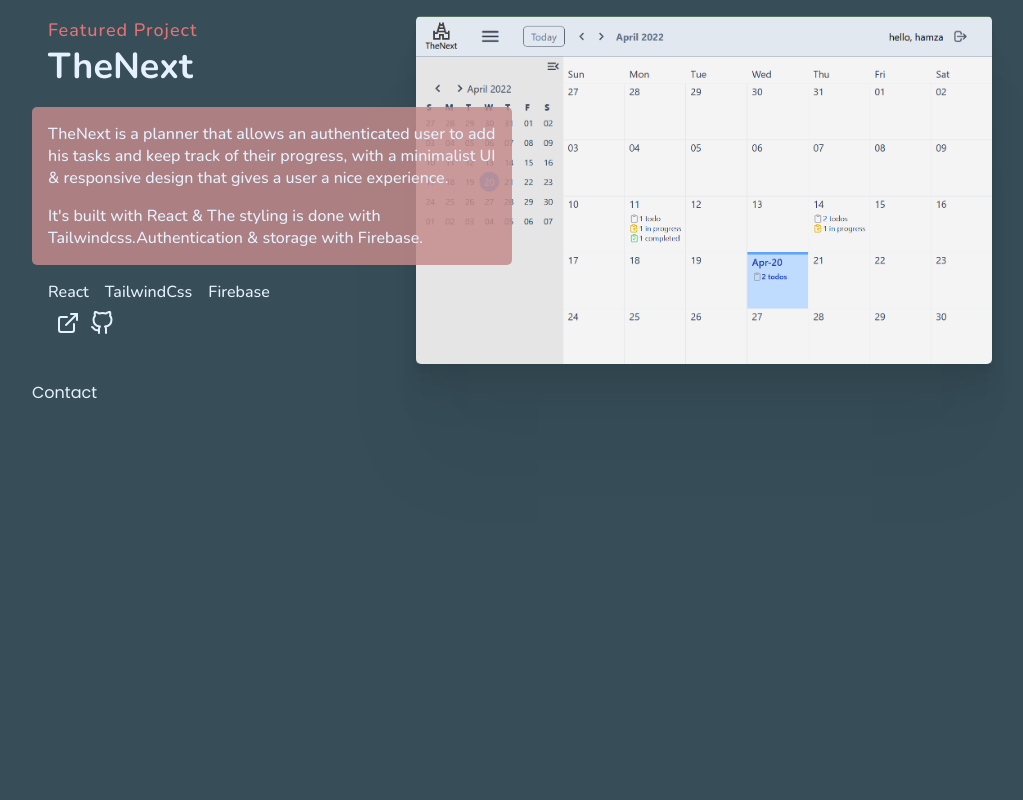
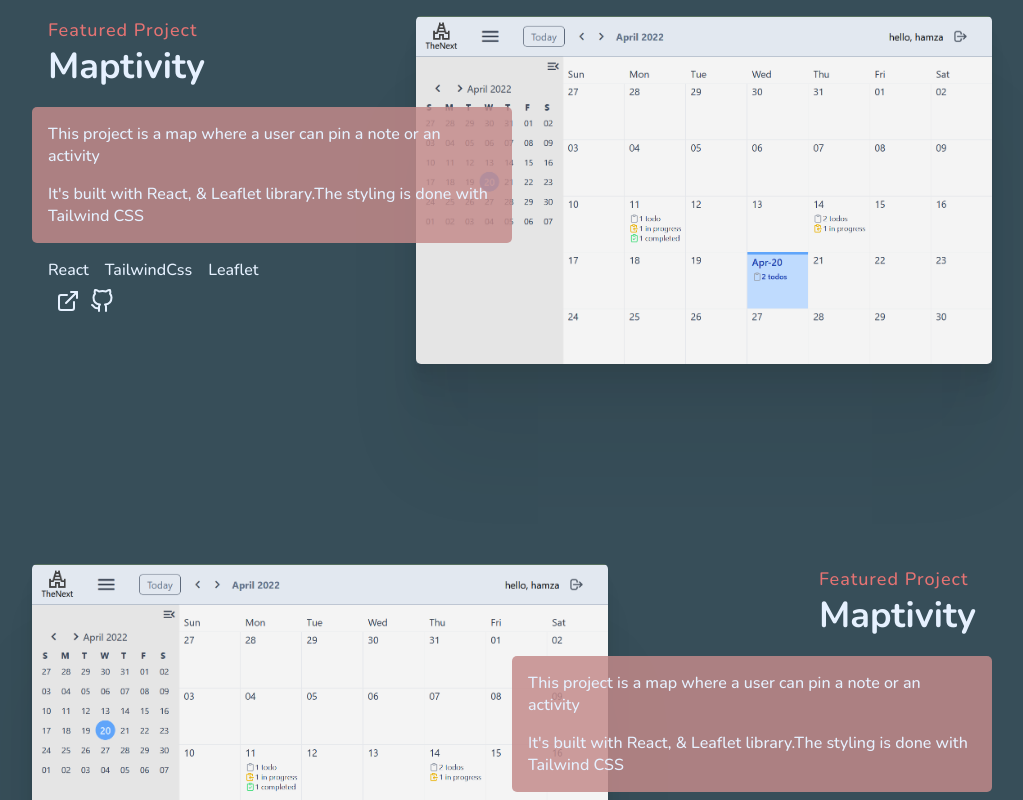
Before and after one commit to idrissi-hamza/MyPortfolio, a React (Create React App) app: page / in a window 1280 px wide. Shown: the part 1800-2600 px from the top of the page, without its empty margins (152-1175 px from the left). Built offline with nearby package versions, Linux system fonts and the light colour scheme; a web font is replaced by a local one.

Commit message:
finish mais project display

```diff
--- a/src/components/Portfolio/Portfolio.jsx
+++ b/src/components/Portfolio/Portfolio.jsx
@@ -1,13 +1,13 @@
 import React from "react";
 import "./Portfolio.scss";
 import ProjectCard from "./ProjectCard";
-import { projects } from "./projects";
+import { projectsData } from "./projectsData";
 const Portfolio = () => {
   return (
     <div className="portfolio wrapper">
       <h1 className="heading">Some Things I’ve Built</h1>
       <ul className="portfolio--projects">
-        {projects.map((project,i) => (
+        {projectsData.map((project,i) => (
           <li key={i}>
             <ProjectCard
               projectImage={project.img}
--- a/src/components/Portfolio/projects.js
+++ /dev/null
@@ -1,20 +0,0 @@
-export const projects = [
-  {
-    title: "TheNext",
-    img: "./thenext.PNG",
-    description: [
-      " TheNext is a planner that allows an authenticated user to add his tasks and keep track of their progress, with a minimalist UI & responsive design that gives a user a nice experience.",
-      "It's built with React & The styling is done with Tailwindcss.Authentication & storage with Firebase.",
-    ],
-    tech: ["React", "TailwindCss", "Firebase"],
-  },
-  {
-    title: "TheNext",
-    img: "./thenext.PNG",
-    description: [
-      " TheNext is a planner that allows an authenticated user to add his tasks and keep track of their progress, with a minimalist UI & responsive design that gives a user a nice experience.",
-      "It's built with React & The styling is done with Tailwindcss.Authentication & storage with Firebase.",
-    ],
-    tech: ["React", "TailwindCss", "Firebase"],
-  },
-];
--- /dev/null
+++ b/src/components/Portfolio/projectsData.js
@@ -0,0 +1,29 @@
+export const projectsData = [
+  {
+    title: "TheNext",
+    img: "./thenext.PNG",
+    description: [
+      " TheNext is a planner that allows an authenticated user to add his tasks and keep track of their progress, with a minimalist UI & responsive design that gives a user a nice experience.",
+      "It's built with React & The styling is done with Tailwindcss.Authentication & storage with Firebase.",
+    ],
+    tech: ["React", "TailwindCss", "Firebase"],
+  },
+  {
+    title: "Maptivity",
+    img: "./thenext.PNG",
+    description: [
+      " This project is a map where a user can pin a note or an activity",
+      "It's built with React, & Leaflet library.The styling is done with Tailwind CSS",
+    ],
+    tech: ["React", "TailwindCss", "Leaflet"],
+  },
+  {
+    title: "Maptivity",
+    img: "./thenext.PNG",
+    description: [
+      " This project is a map where a user can pin a note or an activity",
+      "It's built with React, & Leaflet library.The styling is done with Tailwind CSS",
+    ],
+    tech: ["React", "TailwindCss", "Leaflet"],
+  },
+];
```
